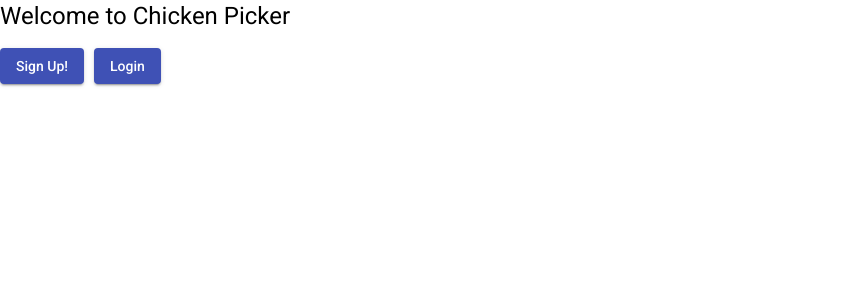
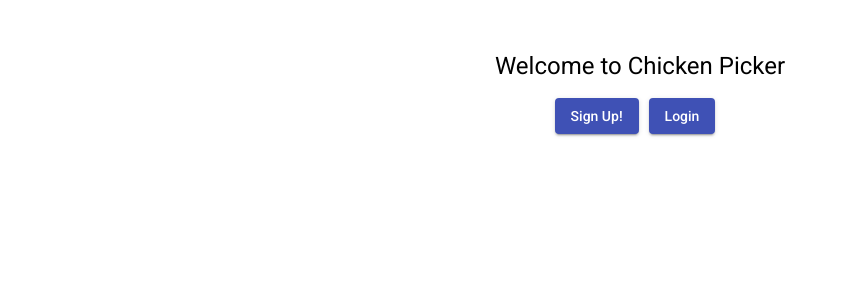
Before and after one commit to nickplamb/ChickenPicker_client_angular, an Angular app: page /welcome in a window 1280 px wide. Shown: the top 300 px of the page, without its empty margins (0-848 px from the left). Built offline with nearby package versions, Linux system fonts and the light colour scheme.

Commit message:
add minor styles to for main-page

```diff
--- a/src/styles.scss
+++ b/src/styles.scss
@@ -37,3 +37,8 @@ $chickenPicker-Angular-client-theme: mat.define-light-theme((
 
 html, body { height: 100%; }
 body { margin: 0; font-family: Roboto, "Helvetica Neue", sans-serif; }
+
+.main-page {
+  text-align: center;
+  margin-top: 50px;
+}
```
